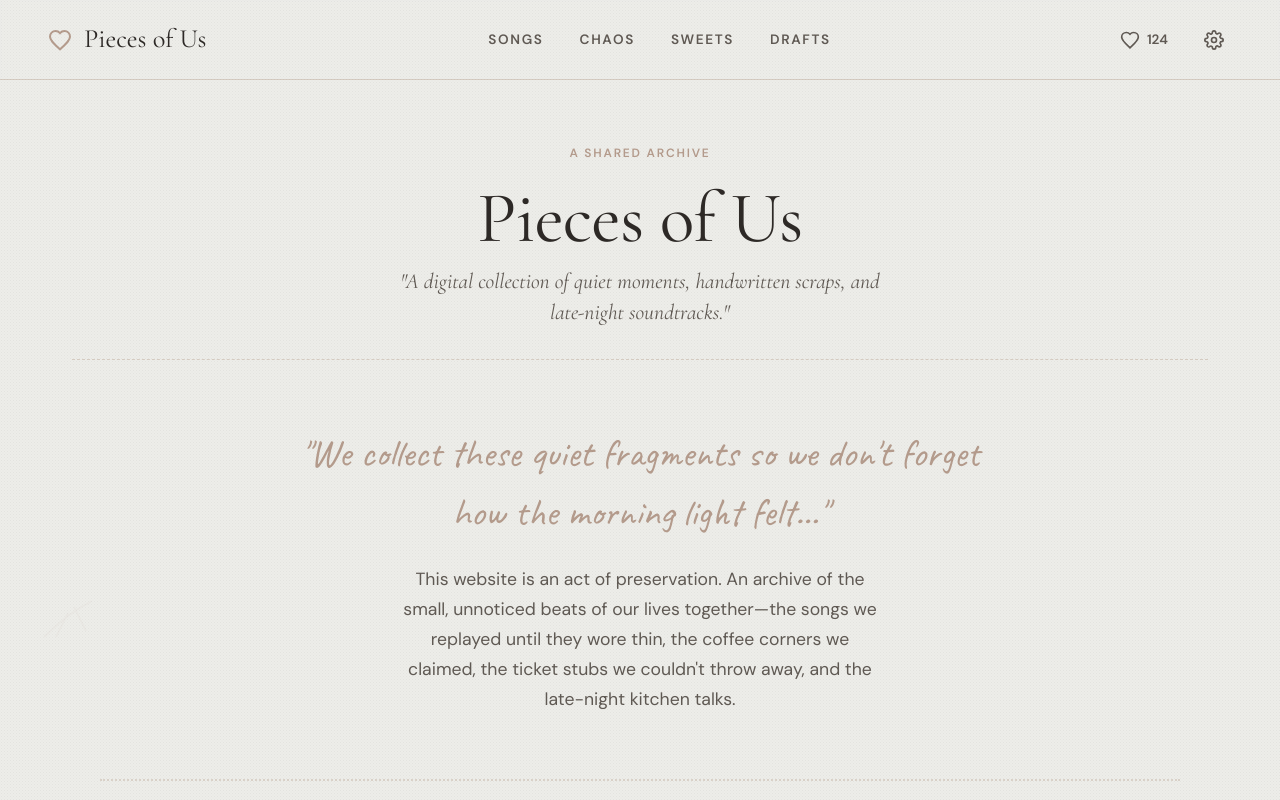
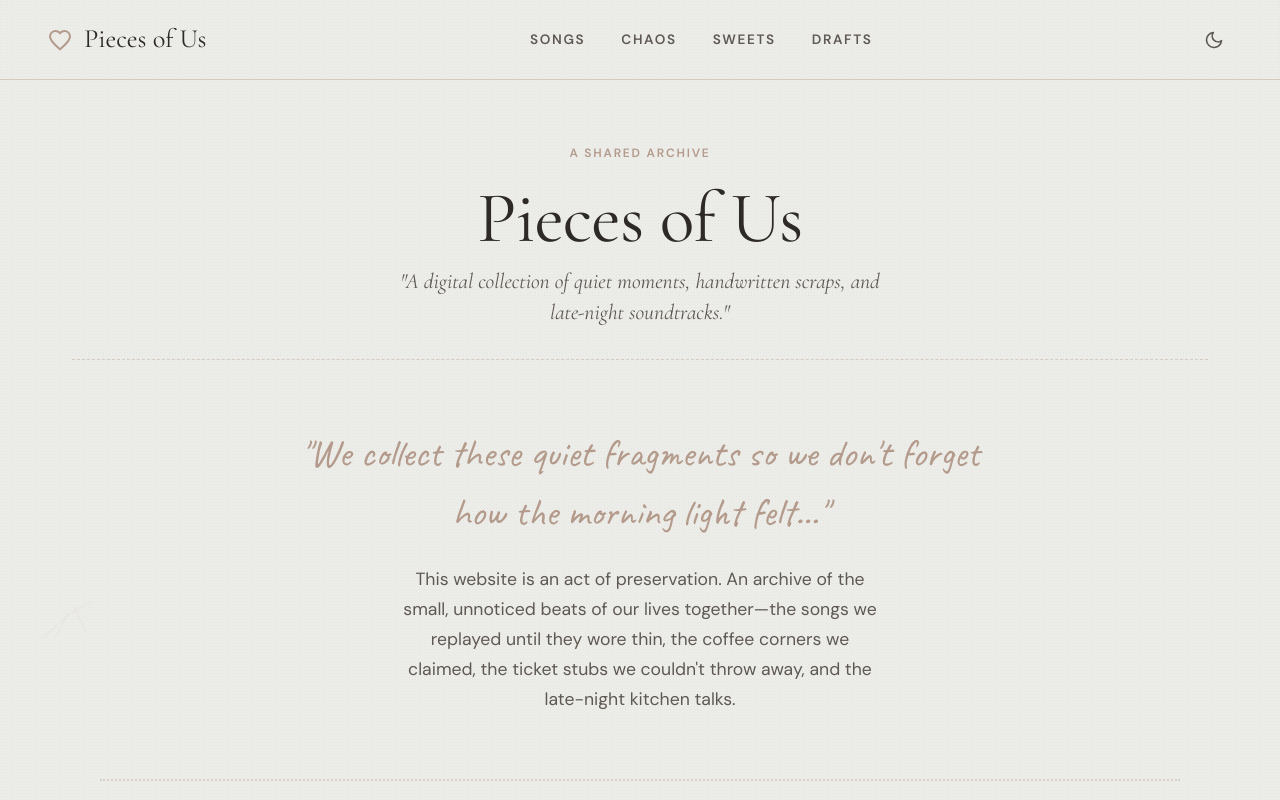
Before and after one commit to sneakynubu/pieces0fus, a React (Vite) app: page / in a window 1280 px wide. Shown: the top 800 px of the page. Built offline with nearby package versions, Linux system fonts and the light colour scheme.

Commit message:
Added dark theme

```diff
--- a/src/App.jsx
+++ b/src/App.jsx
@@ -2,8 +2,17 @@ import { useState, useEffect } from 'react'
 
 const App = () => {
   const [currentPage, setCurrentPage] = useState('home')
-  const [likesCount, setLikesCount] = useState(124)
-  const [hasLiked, setHasLiked] = useState(false)
+
+  const [isDarkMode, setIsDarkMode] = useState(() => {
+    const saved = localStorage.getItem('theme');
+    if (saved) return saved === 'dark';
+    return window.matchMedia('(prefers-color-scheme: dark)').matches;
+  });
+
+  useEffect(() => {
+    document.body.classList.toggle('dark-mode', isDarkMode);
+    localStorage.setItem('theme', isDarkMode ? 'dark' : 'light');
+  }, [isDarkMode]);
 
   // 🎵 1. Songs Page State & Playlists
   const [isPlaying, setIsPlaying] = useState(false)
@@ -232,11 +241,6 @@ const App = () => {
     window.scrollTo({ top: 0, behavior: 'smooth' })
   }
 
-  const handleHeartClick = () => {
-    setLikesCount((prev) => (hasLiked ? prev - 1 : prev + 1))
-    setHasLiked(!hasLiked)
-  }
-
   return (
     <div className="scrapbook-container">
 
@@ -258,21 +262,27 @@ const App = () => {
 
         <div className="navbar-actions">
           <button
-            className={`navbar-icon-btn ${hasLiked ? 'heart-active' : ''}`}
-            onClick={handleHeartClick}
-            title={hasLiked ? "Unlike archive" : "Like archive"}
+            className="navbar-icon-btn"
+            onClick={() => setIsDarkMode(!isDarkMode)}
+            title={isDarkMode ? "Switch to Light Mode" : "Switch to Dark Mode"}
           >
-            <svg width="20" height="20" viewBox="0 0 24 24" fill={hasLiked ? "currentColor" : "none"} stroke="currentColor" strokeWidth="2">
-              <path d="M12 21.35l-1.45-1.32C5.4 15.36 2 12.28 2 8.5 2 5.42 4.42 3 7.5 3c1.74 0 3.41.81 4.5 2.09C13.09 3.81 14.76 3 16.5 3 19.58 3 22 5.42 22 8.5c0 3.78-3.4 6.86-8.55 11.54L12 21.35z" />
-            </svg>
-            <span style={{ fontSize: '0.85rem', fontWeight: 'bold', marginLeft: '0.4rem', fontFamily: 'var(--font-sans)' }}>{likesCount}</span>
-          </button>
-
-          <button className="navbar-icon-btn" title="Archive Settings">
-            <svg width="20" height="20" viewBox="0 0 24 24" fill="none" stroke="currentColor" strokeWidth="2">
-              <circle cx="12" cy="12" r="3" />
-              <path d="M19.4 15a1.65 1.65 0 00.33 1.82l.06.06a2 2 0 11-2.83 2.83l-.06-.06a1.65 1.65 0 00-1.82-.33 1.65 1.65 0 00-1 1.51V21a2 2 0 01-4 0v-.09A1.65 1.65 0 009 19.4a1.65 1.65 0 00-1.82.33l-.06.06a2 2 0 11-2.83-2.83l.06-.06a1.65 1.65 0 00.33-1.82 1.65 1.65 0 00-1.51-1H3a2 2 0 010-4h.09A1.65 1.65 0 004.6 9a1.65 1.65 0 00-.33-1.82l-.06-.06a2 2 0 112.83-2.83l.06.06a1.65 1.65 0 001.82.33H9a1.65 1.65 0 001-1.51V3a2 2 0 014 0v.09a1.65 1.65 0 001 1.51 1.65 1.65 0 001.82-.33l.06-.06a2 2 0 112.83 2.83l-.06.06a1.65 1.65 0 00-.33 1.82V9a1.65 1.65 0 001.51 1H21a2 2 0 010 4h-.09a1.65 1.65 0 00-1.51 1z" />
-            </svg>
+            {isDarkMode ? (
+              <svg width="20" height="20" viewBox="0 0 24 24" fill="none" stroke="currentColor" strokeWidth="2" strokeLinecap="round" strokeLinejoin="round">
+                <circle cx="12" cy="12" r="5"></circle>
+                <line x1="12" y1="1" x2="12" y2="3"></line>
+                <line x1="12" y1="21" x2="12" y2="23"></line>
+                <line x1="4.22" y1="4.22" x2="5.64" y2="5.64"></line>
+                <line x1="18.36" y1="18.36" x2="19.78" y2="19.78"></line>
+                <line x1="1" y1="12" x2="3" y2="12"></line>
+                <line x1="21" y1="12" x2="23" y2="12"></line>
+                <line x1="4.22" y1="18.36" x2="5.64" y2="16.93"></line>
+                <line x1="18.36" y1="4.22" x2="19.78" y2="5.64"></line>
+              </svg>
+            ) : (
+              <svg width="20" height="20" viewBox="0 0 24 24" fill="none" stroke="currentColor" strokeWidth="2" strokeLinecap="round" strokeLinejoin="round">
+                <path d="M21 12.79A9 9 0 1 1 11.21 3 7 7 0 0 0 21 12.79z"></path>
+              </svg>
+            )}
           </button>
         </div>
       </nav>
--- a/src/index.css
+++ b/src/index.css
@@ -12,6 +12,17 @@
   --font-serif: 'Cormorant Garamond', Georgia, serif;
   --font-sans: 'DM Sans', system-ui, -apple-system, sans-serif;
   --font-script: 'Caveat', cursive;
+}
+
+body.dark-mode {
+  --parchment: #1A1917;
+  --bone: #2D2A27;
+  --linen: #242220;
+  --almond-cream: #2F2B28;
+  --almond-silk: #3D3631;
+  --dark-text: #E6E1D6;
+  --muted-text: #A69F92;
+  --highlight: #D1B8A8;
 }
 
 * {
@@ -191,11 +202,6 @@ h1, h2, h3, h4 {
 .navbar-icon-btn:hover {
   color: var(--dark-text);
   background-color: var(--linen);
-}
-
-.navbar-icon-btn.heart-active {
-  color: #D88C8C;
-  transform: scale(1.1);
 }
 
 /* Breadcrumb Styling */
@@ -1020,3 +1026,69 @@ h1, h2, h3, h4 {
   pointer-events: none;
   opacity: 0.12;
 }
+
+/* Dark Mode Component Adjustments */
+body.dark-mode .top-navbar {
+  background-color: rgba(26, 25, 23, 0.9);
+}
+
+body.dark-mode .polaroid {
+  background: #2D2A27;
+  box-shadow: 0 15px 35px rgba(0, 0, 0, 0.3);
+}
+
+body.dark-mode .polaroid-img-frame {
+  background-color: #1A1917;
+}
+
+body.dark-mode .polaroid-caption {
+  color: var(--dark-text);
+}
+
+body.dark-mode .accent-card {
+  background-color: var(--linen);
+  border-color: rgba(255, 255, 255, 0.05);
+}
+
+body.dark-mode .notebook-spread {
+  background-color: #242220;
+}
+
+body.dark-mode .taped-scrap {
+  background-color: #2D2A27;
+}
+
+body.dark-mode .flip-card-back {
+  background-color: #2D2A27;
+  border-color: var(--bone);
+}
+
+body.dark-mode .sticky-note-item {
+  background-color: #3D3B30; /* Desaturated dark yellow */
+  box-shadow: 3px 8px 12px rgba(0, 0, 0, 0.2);
+}
+
+body.dark-mode .sticky-note-item p {
+  color: #E6E1D6 !important;
+}
+
+body.dark-mode .sticky-note-item span {
+  color: #A69F92 !important;
+}
+
+body.dark-mode .sticky-note-item.pink {
+  background-color: #3D3030;
+}
+
+body.dark-mode .sticky-note-item.blue {
+  background-color: #2D353D;
+}
+
+body.dark-mode .pin-textarea {
+  background-color: #2D2A27;
+  color: var(--dark-text);
+}
+
+body.dark-mode .song-card.playing {
+  background-color: #2D2A27;
+}
```
Also changed, not shown: Instruction.txt (added).
